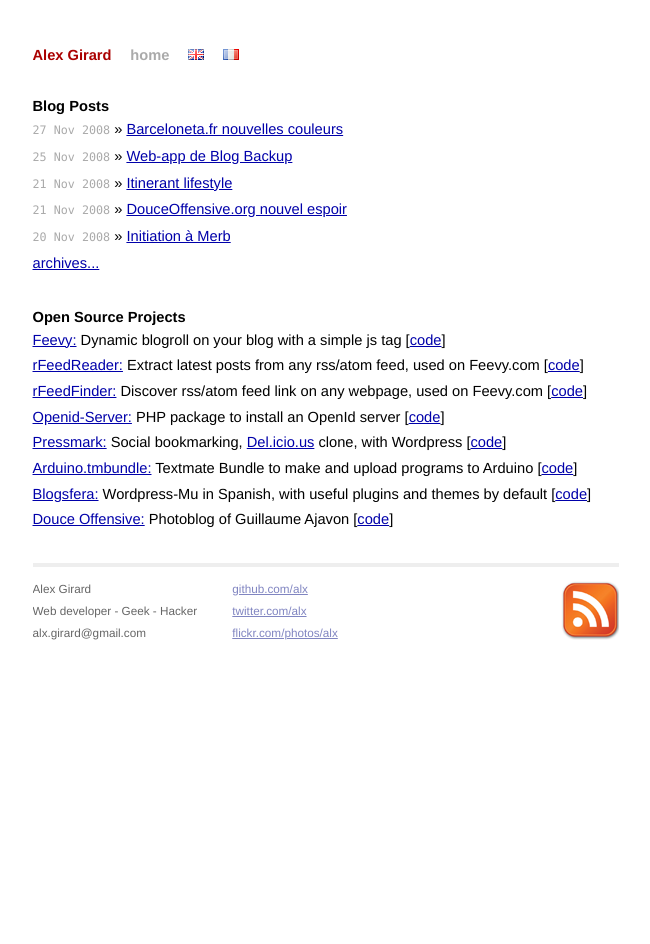
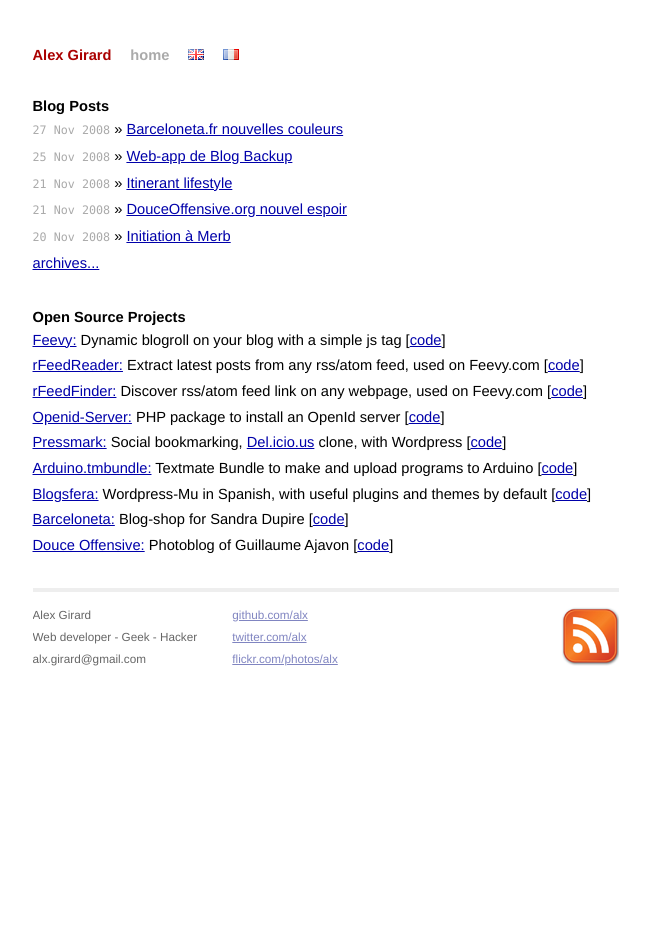
Before and after one commit to alx/alexgirard, a Jekyll site: the page built from index.html, in a window 1280 px wide. Shown: the whole page, without its empty margins (314-964 px from the left). Built offline with Jekyll 4.4.1, drawn with Linux system fonts in a browser that asks for light colours.

Commit message:
update index and img border

```diff
--- a/css/screen.css
+++ b/css/screen.css
@@ -60,6 +60,10 @@
 table {
   font-size: inherit;
   font: 100%;
+}
+
+img {
+	border:0;
 }
 
 /*****************************************************************************/
--- a/index.html
+++ b/index.html
@@ -21,7 +21,7 @@
     <li><a href="http://bookmark.alexgirard.com">Pressmark:</a> Social bookmarking, <a href="http://delicious.com">Del.icio.us</a> clone, with Wordpress [<a href="http://github.com/alx/pressmark/">code</a>]</li>
     <li><a href="http://arduino.cc">Arduino.tmbundle:</a> Textmate Bundle to make and upload programs to Arduino [<a href="http://github.com/alx/arduino.tmbundle/">code</a>]</li>
 	<li><a href="http://bbvablogs.com">Blogsfera:</a> Wordpress-Mu in Spanish, with useful plugins and themes by default [<a href="http://github.com/alx/blogsfera/">code</a>]</li>
-	<!-- <li><a href="http://barceloneta.fr">Barceloneta:</a> Blog-shop for Sandra [<a href="http://github.com/alx/barceloneta/">code</a>]</li> -->
+	<li><a href="http://barceloneta.fr">Barceloneta:</a> Blog-shop for Sandra Dupire [<a href="http://github.com/alx/barceloneta/">code</a>]</li>
 	<li><a href="http://douceoffensive.org">Douce Offensive:</a> Photoblog of Guillaume Ajavon [<a href="http://github.com/alx/douce-offensive/">code</a>]</li>
   </ul>
 </div>
--- a/index_fr.html
+++ b/index_fr.html
@@ -21,7 +21,7 @@
     <li><a href="http://bookmark.alexgirard.com">Pressmark:</a> Bookmark Social, clone de <a href="http://delicious.com">Del.icio.us</a>, en utilisant Wordpress [<a href="http://github.com/alx/pressmark/">code</a>]</li>
     <li><a href="http://arduino.cc">Arduino.tmbundle:</a> Bundle Textmate pour compiler des programmes sur l'Arduino [<a href="http://github.com/alx/arduino.tmbundle/">code</a>]</li>
 	<li><a href="http://bbvablogs.com">Blogsfera:</a> Wordpress-Mu en espagnol, avec plugins et thèmes pré-installés [<a href="http://github.com/alx/blogsfera/">code</a>]</li>
-	<!-- <li><a href="http://barceloneta.fr">Barceloneta:</a> Blog-shop for Sandra [<a href="http://github.com/alx/barceloneta/">code</a>]</li> -->
+	<li><a href="http://barceloneta.fr">Barceloneta:</a> Blog-shop de Sandra Dupire [<a href="http://github.com/alx/barceloneta/">code</a>]</li>
 	<li><a href="http://douceoffensive.org">Douce Offensive:</a> Photoblog de Guillaume Ajavon [<a href="http://github.com/alx/douce-offensive/">code</a>]</li>
   </ul>
 </div>
```
